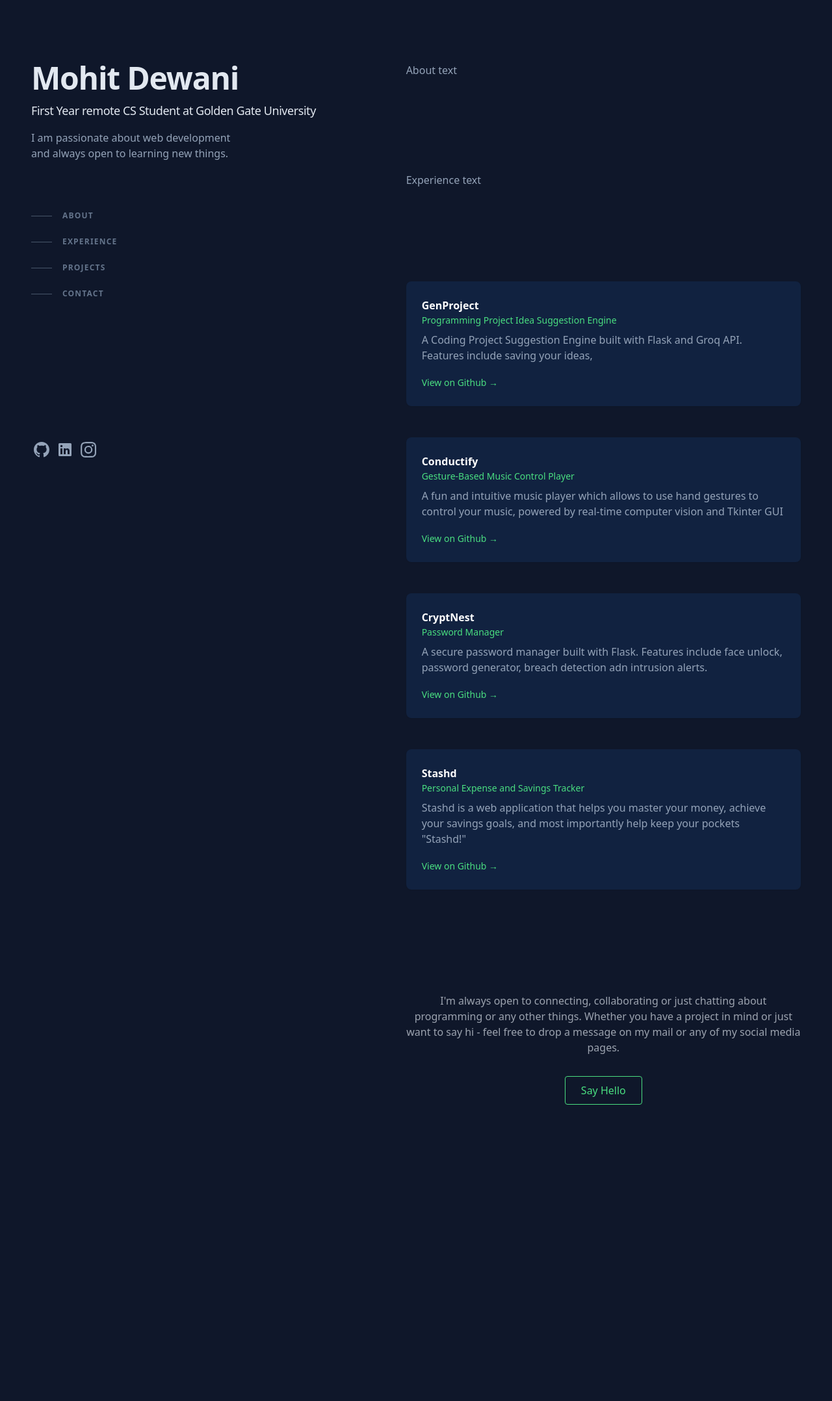
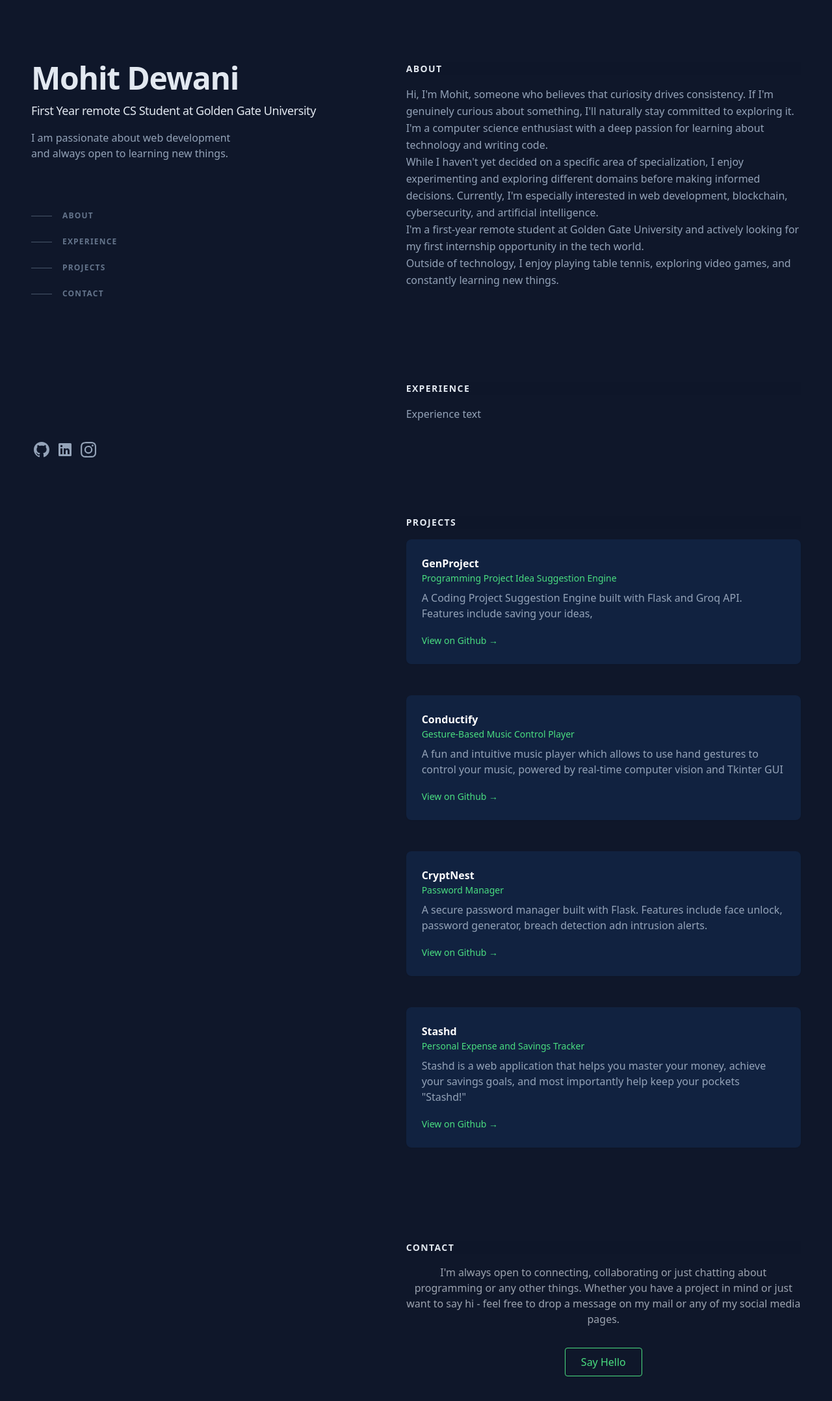
Before and after one commit to madstercoder7/Portfolioo, a React (Create React App) app in the folder portfolio/: page / in a window 1280 px wide. Shown: the top 2156 px of the page at 65% size. Before the commit the page ends 1940 px from the top, so only its background shows below. Built offline with nearby package versions, Linux system fonts and the light colour scheme.

Commit message:
About Me content added and section headings fixed

```diff
--- a/portfolio/src/components/About.jsx
+++ b/portfolio/src/components/About.jsx
@@ -2,12 +2,15 @@ import React from "react";
 
 function About() {
     return (
-        <section id="about" className="mb-16 scroll-mt-16 md:md-24 lg:mb-36 lg:scroll-mt-24" aria-label="About Me">
-            <div className="sticky top-0 z-20 -mx-6 mb-4 w-screen bg-slate-900/75 px-6 py-5 backdrop-blur md:-mx-12 md:px-12 lg:sr-only lg:relative lg:top-auto lg:mx-auto lg:w-full lg:px-0 lg:py-0 lg:opacity-0">
-                <h2 className="text-sm font-bold uppercase tracking-widest text-slate-200 lg:sr-only">About</h2>
+        <section id="about" className="mb-16 scroll-mt-16 md:mb-24 lg:mb-36 lg:scroll-mt-24" aria-label="About Me">
+            <div className="sticky top-0 z-20 -mx-6 mb-4 w-screen bg-slate-900/75 px-6 py-5 backdrop-blur md:-mx-12 md:px-12 lg:relative lg:top-auto lg:mx-auto lg:w-full lg:px-0 lg:py-0 lg:opacity-100">
+                <h2 className="text-sm font-bold uppercase tracking-widest text-slate-200">About</h2>
             </div>
             <div>
-                <p className="mb-4">About text</p>
+                <p className="mb-4">Hi, I'm Mohit, someone who believes that curiosity drives consistency. If I'm genuinely curious about something, I'll naturally stay committed to exploring it. I'm a computer science enthusiast with a deep passion for learning about technology and writing code.
+                <br />While I haven't yet decided on a specific area of specialization, I enjoy experimenting and exploring different domains before making informed decisions. Currently, I'm especially interested in web development, blockchain, cybersecurity, and artificial intelligence.
+                <br /> I'm a first-year remote student at Golden Gate University and actively looking for my first internship opportunity in the tech world. <br /> Outside of technology, I enjoy playing table tennis, exploring video games, and constantly learning new things.
+                </p>
             </div>
         </section>
     );
--- a/portfolio/src/components/Contact.jsx
+++ b/portfolio/src/components/Contact.jsx
@@ -14,8 +14,8 @@ function Contact() {
         </section> */
 
         <section id="contact" className="mb-16 scroll-mt-16 md:md-24 lg:mb-36 lg:scroll-mt-24" aria-label="Contact">
-            <div className="sticky top-0 z-20 -mx-6 mb-4 w-screen bg-slate-900/75 px-6 py-5 backdrop-blur md:-mx-12 md:px-12 lg:sr-only lg:relative lg:top-auto lg:mx-auto lg:w-full lg:px-0 lg:py-0 lg:opacity-0">
-                <h2 className="text-sm font-bold uppercase tracking-widest text-slate-200 lg:sr-only">Contact</h2>
+            <div className="sticky top-0 z-20 -mx-6 mb-4 w-screen bg-slate-900/75 px-6 py-5 backdrop-blur md:-mx-12 md:px-12 lg:relative lg:top-auto lg:mx-auto lg:w-full lg:px-0 lg:py-0 lg:opacity-100">
+                <h2 className="text-sm font-bold uppercase tracking-widest text-slate-200">Contact</h2>
             </div>
             <div className="max-x-2x1 mx-auto text-center">
                 <p className="mt-4 text-sm sm:text-base leading-relaxed text-gray-400">I'm always open to connecting, collaborating or just chatting about programming or any other things.
--- a/portfolio/src/components/Experience.jsx
+++ b/portfolio/src/components/Experience.jsx
@@ -3,8 +3,8 @@ import React from "react";
 function Experience() {
     return (
         <section id="experience" className="mb-16 scroll-mt-16 md:md-24 lg:mb-36 lg:scroll-mt-24" aria-label="Experience">
-            <div className="sticky top-0 z-20 -mx-6 mb-4 w-screen bg-slate-900/75 px-6 py-5 backdrop-blur md:-mx-12 md:px-12 lg:sr-only lg:relative lg:top-auto lg:mx-auto lg:w-full lg:px-0 lg:py-0 lg:opacity-0">
-                <h2 className="text-sm font-bold uppercase tracking-widest text-slate-200 lg:sr-only">Experience</h2>
+            <div className="sticky top-0 z-20 -mx-6 mb-4 w-screen bg-slate-900/75 px-6 py-5 backdrop-blur md:-mx-12 md:px-12 lg:relative lg:top-auto lg:mx-auto lg:w-full lg:px-0 lg:py-0 lg:opacity-100">
+                <h2 className="text-sm font-bold uppercase tracking-widest text-slate-200">Experience</h2>
             </div>
             <div>
                 <p className="mb-4">Experience text</p>
--- a/portfolio/src/components/Projects.jsx
+++ b/portfolio/src/components/Projects.jsx
@@ -37,8 +37,8 @@ function Projects() {
         */
 
         <section id="projects" className="mb-16 scroll-mt-16 md:md-24 lg:mb-36 lg:scroll-mt-24" aria-label="Projects">
-            <div className="sticky top-0 z-20 -mx-6 mb-4 w-screen bg-slate-900/75 px-6 py-5 backdrop-blur md:-mx-12 md:px-12 lg:sr-only lg:relative lg:top-auto lg:mx-auto lg:w-full lg:px-0 lg:py-0 lg:opacity-0">
-                <h2 className="text-sm font-bold uppercase tracking-widest text-slate-200 lg:sr-only">Projects</h2>
+            <div className="sticky top-0 z-20 -mx-6 mb-4 w-screen bg-slate-900/75 px-6 py-5 backdrop-blur md:-mx-12 md:px-12  lg:relative lg:top-auto lg:mx-auto lg:w-full lg:px-0 lg:py-0 lg:opacity-100">
+                <h2 className="text-sm font-bold uppercase tracking-widest text-slate-200">Projects</h2>
             </div>
             <div className="space-y-12">
                 <div className="bg-[#112240] p-6 rounded-lg shadow-sm hover:shadow-lg transition">
```
